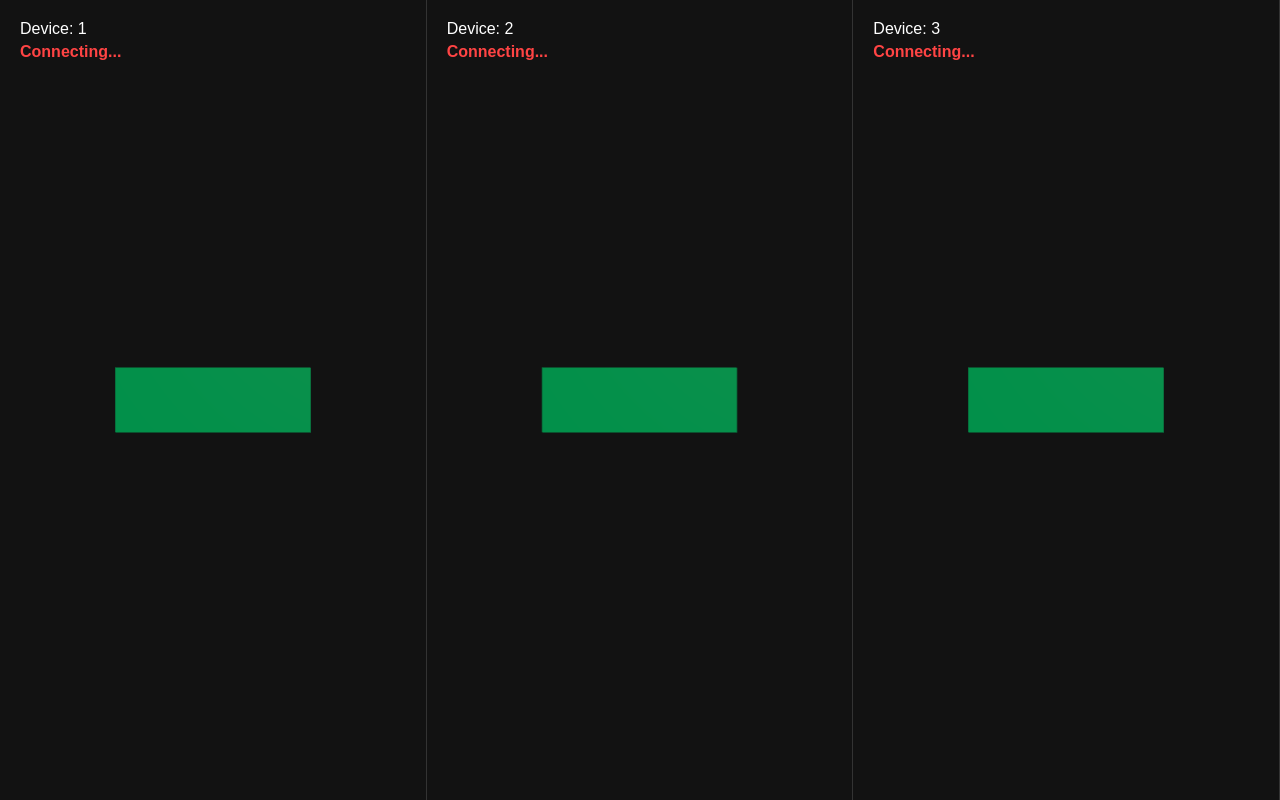
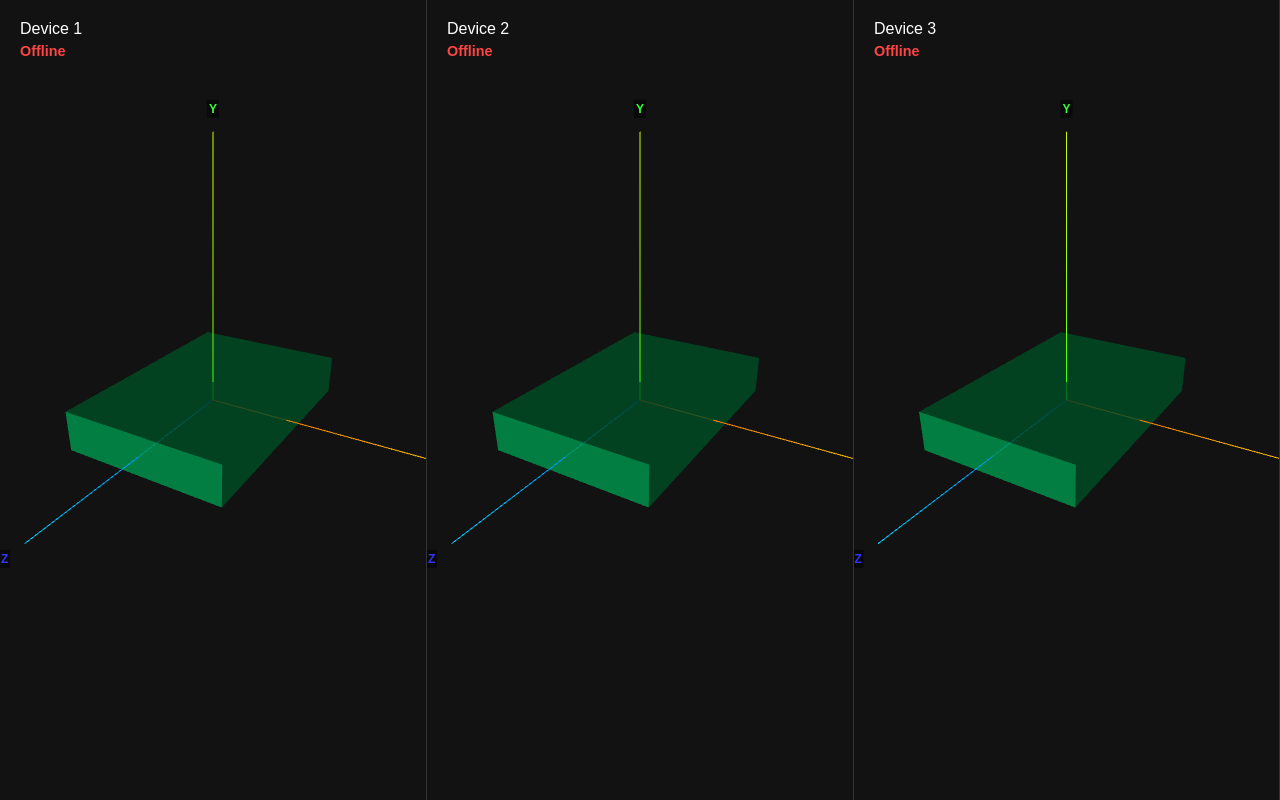
Before and after one commit to FrancoRosa/inclination-ble, a website: page index.html in a window 1280 px wide. Drawn offline with nearby package versions, Linux system fonts and the light colour scheme; no server answers; animation ran at ten frames a second.

Commit message:
Display axis and labels

```diff
--- a/index.html
+++ b/index.html
@@ -8,104 +8,114 @@
     <script type="importmap">
         {
             "imports": {
-                "three": "https://unpkg.com/three@0.160.0/build/three.module.js"
+                "three": "https://unpkg.com/three@0.160.0/build/three.module.js",
+                "three/addons/": "https://unpkg.com/three@0.160.0/examples/jsm/"
             }
         }
     </script>
     <style>
         body { margin: 0; background: #121212; color: white; font-family: sans-serif; overflow: hidden; }
         #container { display: flex; height: 100vh; width: 100vw; }
-        .sensor-card { flex: 1; position: relative; border-right: 1px solid #333; display: flex; flex-direction: column; }
-        .label { position: absolute; top: 20px; left: 20px; z-index: 10; pointer-events: none; }
-        .status { color: #ff4444; font-weight: bold; margin-top: 5px; }
-        canvas { width: 100% !important; height: 100% !important; }
+        .sensor-card { flex: 1; position: relative; border-right: 1px solid #333; }
+        .label-ui { position: absolute; top: 20px; left: 20px; z-index: 10; pointer-events: none; }
+        .status { color: #ff4444; font-weight: bold; margin-top: 5px; font-size: 0.9em; }
+
+        /* Axis Labels Styling */
+        .axis-label { color: white; font-size: 12px; font-weight: bold; padding: 2px; background: rgba(0,0,0,0.5); }
     </style>
 </head>
 <body>
 
 <div id="container">
-    <div class="sensor-card" id="card-dev1">
-        <div class="label">
-            <div>Device: 1</div>
-            <div id="status-dev1" class="status">Connecting...</div>
-        </div>
-    </div>
-    <div class="sensor-card" id="card-dev2">
-        <div class="label">
-            <div>Device: 2</div>
-            <div id="status-dev2" class="status">Connecting...</div>
-        </div>
-    </div>
-    <div class="sensor-card" id="card-dev3">
-        <div class="label">
-            <div>Device: 3</div>
-            <div id="status-dev3" class="status">Connecting...</div>
-        </div>
-    </div>
+    <div class="sensor-card" id="card-dev1"><div class="label-ui">Device 1<div id="status-dev1" class="status">Offline</div></div></div>
+    <div class="sensor-card" id="card-dev2"><div class="label-ui">Device 2<div id="status-dev2" class="status">Offline</div></div></div>
+    <div class="sensor-card" id="card-dev3"><div class="label-ui">Device 3<div id="status-dev3" class="status">Offline</div></div></div>
 </div>
 
 <script type="module">
     import * as THREE from 'three';
+    import { CSS2DRenderer, CSS2DObject } from 'three/addons/renderers/CSS2DRenderer.js';
 
-    const socket = io("http://localhost:10002"); // Update with your server URL
+    const socket = io("http://localhost:10002");
     const devices = ['dev1', 'dev2', 'dev3'];
     const scenes = {};
+    const toRad = (deg) => deg * (Math.PI / 180);
 
-    // Helper to convert degrees to radians
-    const toRad = (deg) => deg * (Math.PI / 180);
+    function createAxisLabel(text, color, position) {
+        const div = document.createElement('div');
+        div.className = 'axis-label';
+        div.textContent = text;
+        div.style.color = color;
+        const label = new CSS2DObject(div);
+        label.position.copy(position);
+        return label;
+    }
 
     function init() {
         devices.forEach(id => {
             const container = document.getElementById(`card-${id}`);
 
-            // Scene Setup
             const scene = new THREE.Scene();
             const camera = new THREE.PerspectiveCamera(75, container.clientWidth / container.clientHeight, 0.1, 1000);
+            camera.position.set(3, 3, 5);
+            camera.lookAt(0, 0, 0);
+
             const renderer = new THREE.WebGLRenderer({ antialias: true, alpha: true });
             renderer.setSize(container.clientWidth, container.clientHeight);
             container.appendChild(renderer.domElement);
 
-            // Lighting
+            // Label Renderer
+            const labelRenderer = new CSS2DRenderer();
+            labelRenderer.setSize(container.clientWidth, container.clientHeight);
+            labelRenderer.domElement.style.position = 'absolute';
+            labelRenderer.domElement.style.top = '0px';
+            container.appendChild(labelRenderer.domElement);
+
+            // Visual Helpers
+            const axesHelper = new THREE.AxesHelper(3);
+            scene.add(axesHelper);
+
+            // Add axis text labels
+            scene.add(createAxisLabel('X', '#ff3333', new THREE.Vector3(3.2, 0, 0)));
+            scene.add(createAxisLabel('Y', '#33ff33', new THREE.Vector3(0, 3.2, 0)));
+            scene.add(createAxisLabel('Z', '#3333ff', new THREE.Vector3(0, 0, 3.2)));
+
             const light = new THREE.DirectionalLight(0xffffff, 1);
-            light.position.set(1, 1, 2);
+            light.position.set(1, 1, 5);
             scene.add(light, new THREE.AmbientLight(0x404040));
 
-            // Cube
-            const geometry = new THREE.BoxGeometry(1.5, 0.5, 2);
-            const material = new THREE.MeshPhongMaterial({ color: 0x00ff88 });
+            const geometry = new THREE.BoxGeometry(2, 0.5, 3);
+            const material = new THREE.MeshPhongMaterial({ color: 0x00ff88, transparent: true, opacity: 0.8 });
             const cube = new THREE.Mesh(geometry, material);
             scene.add(cube);
 
-            camera.position.z = 5;
-            scenes[id] = { scene, camera, renderer, cube };
+            scenes[id] = { scene, camera, renderer, labelRenderer, cube };
         });
-
         animate();
     }
 
     function animate() {
         requestAnimationFrame(animate);
-        Object.values(scenes).forEach(s => s.renderer.render(s.scene, s.camera));
+        Object.values(scenes).forEach(s => {
+            s.renderer.render(s.scene, s.camera);
+            s.labelRenderer.render(s.scene, s.camera);
+        });
     }
 
     socket.on("sensors", (data) => {
         devices.forEach(id => {
             const statusEl = document.getElementById(`status-${id}`);
-            const cube = scenes[id].cube;
+            const s = scenes[id];
 
             if (data[id] && typeof data[id].x === 'number') {
-                statusEl.innerText = `X: ${data[id].x}° | Y: ${data[id].y}° | Z: ${data[id].z}°`;
+                statusEl.innerText = `X:${data[id].x} Y:${data[id].y} Z:${data[id].z}`;
                 statusEl.style.color = "#00ff88";
-
-                // Update rotation
-                cube.rotation.x = toRad(data[id].x);
-                cube.rotation.y = toRad(data[id].y);
-                cube.rotation.z = toRad(data[id].z);
-                cube.visible = true;
+                s.cube.rotation.set(toRad(data[id].x), toRad(data[id].y), toRad(data[id].z));
+                s.cube.visible = true;
             } else {
                 statusEl.innerText = "Sensor not found";
                 statusEl.style.color = "#ff4444";
-                cube.visible = false;
+                s.cube.visible = false;
             }
         });
     });
@@ -117,6 +127,7 @@
             s.camera.aspect = container.clientWidth / container.clientHeight;
             s.camera.updateProjectionMatrix();
             s.renderer.setSize(container.clientWidth, container.clientHeight);
+            s.labelRenderer.setSize(container.clientWidth, container.clientHeight);
         });
     });
 
```
